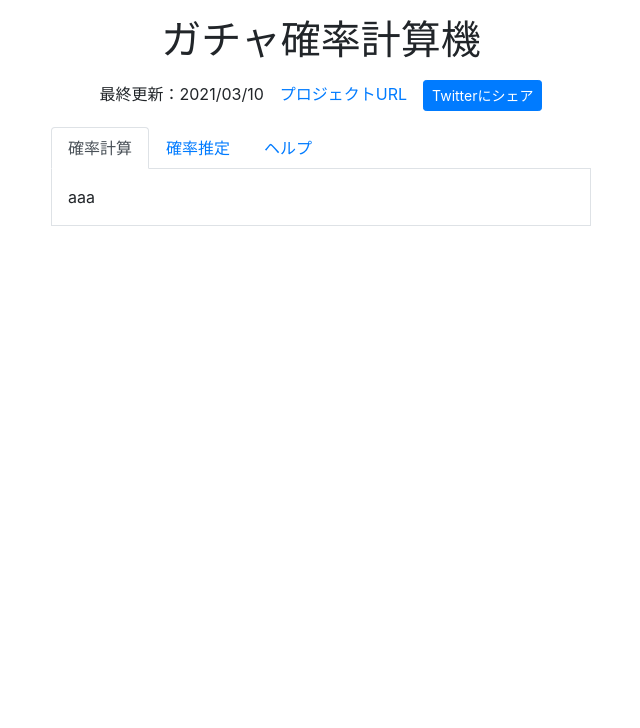
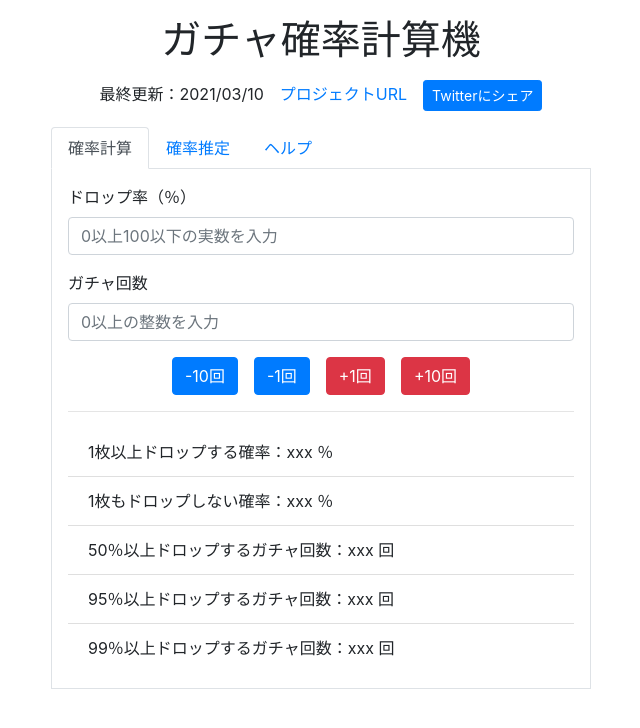
Before and after one commit to YSRKEN/CalcGachaProbTool, a React (Create React App) app in the folder gacha-prob-calculator/: page / in a window 1280 px wide. Shown: the top 728 px of the page, without its empty margins (319-959 px from the left). Built offline with nearby package versions, Linux system fonts and the light colour scheme.

Commit message:
[add] 確率計算タブのデザインを実装した

```diff
--- a/gacha-prob-calculator/src/App.tsx
+++ b/gacha-prob-calculator/src/App.tsx
@@ -3,6 +3,7 @@ import './App.css';
 import { Col, Container, Row, Tab, Tabs } from 'react-bootstrap';
 import Title from './container/Title';
 import AppInfo from './container/AppInfo';
+import CalcProb from './container/CalcProb';
 
 const App: React.FC = () => {
   return (
@@ -21,7 +22,7 @@ const App: React.FC = () => {
         <Col md={6}>
           <Tabs defaultActiveKey="calc" id="main-tab">
             <Tab className="border-bottom border-left border-right p-3" eventKey="calc" title="確率計算">
-              aaa
+              <CalcProb />
             </Tab>
             <Tab className="border-bottom border-left border-right p-3" eventKey="test" title="確率推定">
               bbb
--- a/gacha-prob-calculator/src/container/AppInfo.tsx
+++ b/gacha-prob-calculator/src/container/AppInfo.tsx
@@ -1,3 +1,5 @@
+import React from 'react';
+
 import { Button } from "react-bootstrap";
 import { LAST_UP_DATE, PROJECT_URL, TWITTER_SHARE_URL } from "../constant/other";
 
--- /dev/null
+++ b/gacha-prob-calculator/src/container/CalcProb.tsx
@@ -0,0 +1,42 @@
+import React from 'react';
+import { Button, Form, ListGroup } from 'react-bootstrap';
+
+const CalcProb: React.FC = () => (<Form>
+  <Form.Group>
+    <Form.Label>ドロップ率（％）</Form.Label>
+    <Form.Control placeholder="0以上100以下の実数を入力" />
+  </Form.Group>
+  <Form.Group>
+    <Form.Label>ガチャ回数</Form.Label>
+    <Form.Control placeholder="0以上の整数を入力" />
+  </Form.Group>
+  <Form.Group className="d-none d-sm-block text-center">
+    <Button className="mr-3">-10回</Button>
+    <Button className="mr-3">-1回</Button>
+    <Button className="mr-3" variant="danger">+1回</Button>
+    <Button variant="danger">+10回</Button>
+  </Form.Group>
+  <Form.Group className="d-block d-sm-none text-center">
+    <Button className="mr-2">-10回</Button>
+    <Button className="mr-2">-1回</Button>
+    <Button className="mr-2" variant="danger">+1回</Button>
+    <Button variant="danger">+10回</Button>
+  </Form.Group>
+  <hr />
+  <ListGroup className="d-none d-sm-block" variant="flush">
+    <ListGroup.Item>1枚以上ドロップする確率：xxx ％</ListGroup.Item>
+    <ListGroup.Item>1枚もドロップしない確率：xxx ％</ListGroup.Item>
+    <ListGroup.Item>50％以上ドロップするガチャ回数：xxx 回</ListGroup.Item>
+    <ListGroup.Item>95％以上ドロップするガチャ回数：xxx 回</ListGroup.Item>
+    <ListGroup.Item>99％以上ドロップするガチャ回数：xxx 回</ListGroup.Item>
+  </ListGroup>
+  <ListGroup className="d-block d-sm-none" variant="flush">
+    <ListGroup.Item>1枚以上ドロップ：xxx ％</ListGroup.Item>
+    <ListGroup.Item>1枚もドロップしない：xxx ％</ListGroup.Item>
+    <ListGroup.Item>50％以上ドロップ：xxx 回</ListGroup.Item>
+    <ListGroup.Item>95％以上ドロップ：xxx 回</ListGroup.Item>
+    <ListGroup.Item>99％以上ドロップ：xxx 回</ListGroup.Item>
+  </ListGroup>
+</Form>);
+
+export default CalcProb;
```
